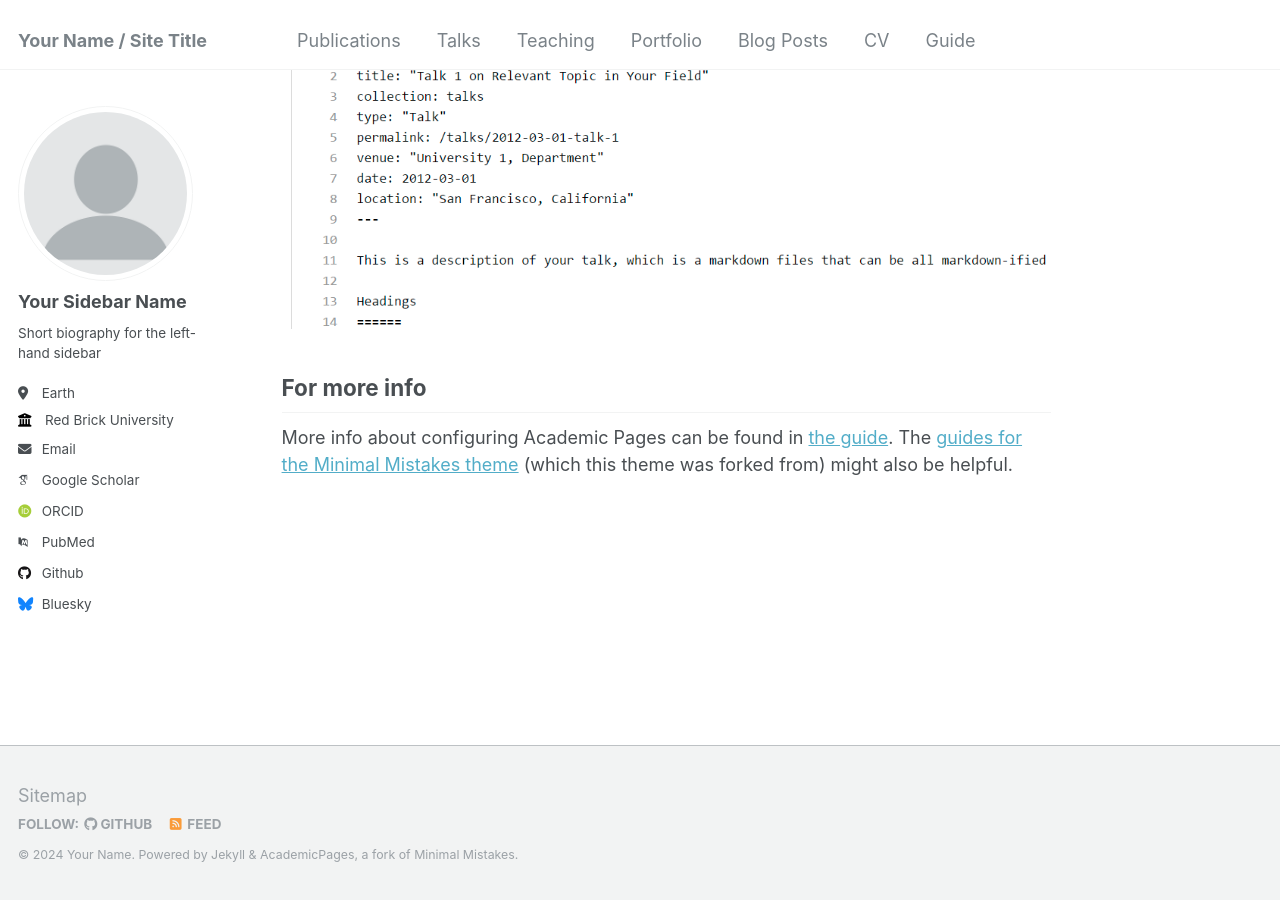
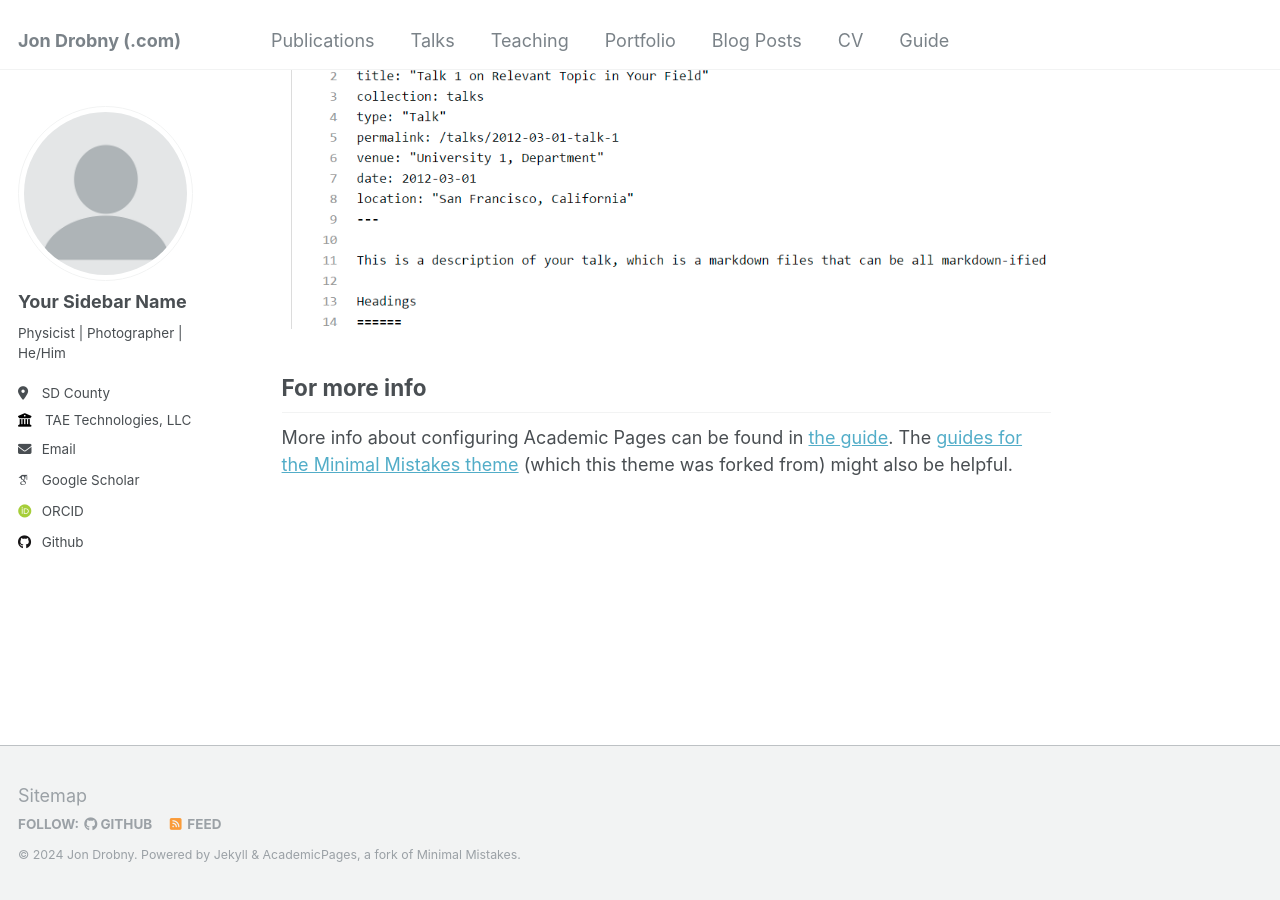
Before and after one commit to drobnyjt/jondrobnydotcom, a Jekyll site: the page built from _pages/about.md, in a window 1280 px wide and 900 px high, scrolled down 2660 px. Built offline with Jekyll 4.4.1, drawn with Linux system fonts in a browser that asks for light colours; some web fonts are replaced.

Commit message:
First changes

```diff
--- a/_config.yml
+++ b/_config.yml
@@ -8,13 +8,13 @@
 
 # Basic Site Settings
 locale                   : "en-US"
-title                    : "Your Name / Site Title"
+title                    : "Jon Drobny (.com)"
 title_separator          : "-"
-name                     : &name "Your Name"
-description              : &description "personal description"
-url                      : https://academicpages.github.io # the base hostname & protocol for your site e.g. "https://mmistakes.github.io"
+name                     : &name "Jon Drobny"
+description              : &description "Physicist | Photographer"
+url                      : https://www.jondrobny.com # the base hostname & protocol for your site e.g. "https://mmistakes.github.io"
 baseurl                  : "" # the subpath of your site, e.g. "/blog"
-repository               : "academicpages/academicpages.github.io"
+repository               : "drobnyjt/jondrobny.com"
 
 # Site Author - The following control what appear as part of the author content on the side bar.
 #               If a field is blank the icon and link will not appear, otherwise it will be shown.
@@ -24,31 +24,31 @@ author:
   avatar           : "profile.png"
   name             : "Your Sidebar Name"
   pronouns         : # example: "she/her"
-  bio              : "Short biography for the left-hand sidebar"
-  location         : "Earth"
-  employer         : "Red Brick University"
+  bio              : "Physicist | Photographer | He/Him"
+  location         : "SD County"
+  employer         : "TAE Technologies, LLC"
   uri              : # URL
-  email            : "none@example.org"
+  email            : "contact@jondrobny.com"
 
   # Academic websites
   arxiv            : # URL - Update with the correct link to your profile
-  googlescholar    : "https://scholar.google.com/citations?user=PS_CX0AAAAAJ"
+  googlescholar    : "https://scholar.google.com/citations?user=KoiG9xgAAAAJ&hl=en"
   impactstory      : # URL
-  orcid            : "http://orcid.org/yourorcidurl"
+  orcid            : "http://orcid.org/0000-0002-9733-6058"
   semantic         : # URL
-  pubmed           : "https://www.ncbi.nlm.nih.gov/pubmed/?term=john+snow"
+  pubmed           : # URL
   researchgate     : # URL
 
   # Repositories and software development
   bitbucket        : # Username - Update with your username on the site
   codepen          : # Username
   dribbble         : # Username
-  github           : "academicpages"
+  github           : "drobnyjt"
   kaggle           : # Username
   stackoverflow    : # User number or user number and name (i.e., use "1" or "1/jeff-atwood")
 
   # Social media
-  bluesky          : "bsky.app" # Replace this with you Bluesky username
+  bluesky          : # Username
   facebook         : # Username
   flickr           : # Username
   foursquare       : # Username
```
